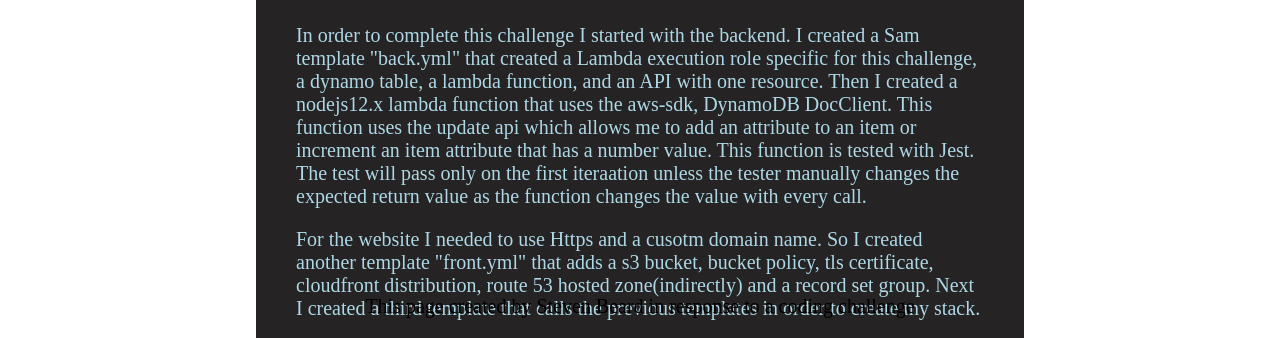
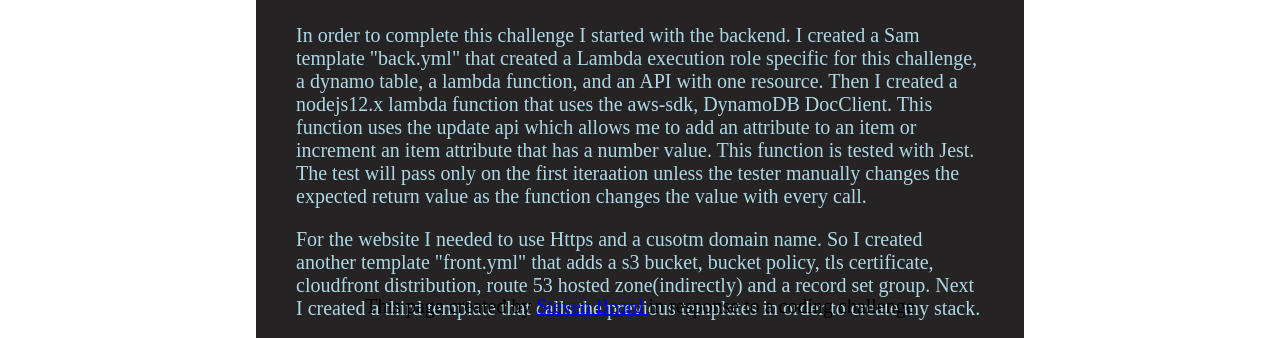
Before and after one commit to etacalpha/GridConnectChallenge, a plain HTML site: page website/index.html in a window 1280 px wide. Shown: the part 462-800 px from the top of the page. Drawn offline with Linux system fonts and the light colour scheme; no server answers.

Commit message:
added resume download

```diff
--- a/website/index.html
+++ b/website/index.html
@@ -56,7 +56,8 @@
       </section>
     </main>
     <footer>
-      <p>This page created by Steven Beard in response to a coding challenge</p>
+      <p>This page created by <a href="./My CV.pdf" download>
+        Steven Beard </a> in response to a coding challenge</p>
     </footer>
     <script src="./website.js" async defer></script>
   </body>
```
Also changed, not shown: 1 other file.
